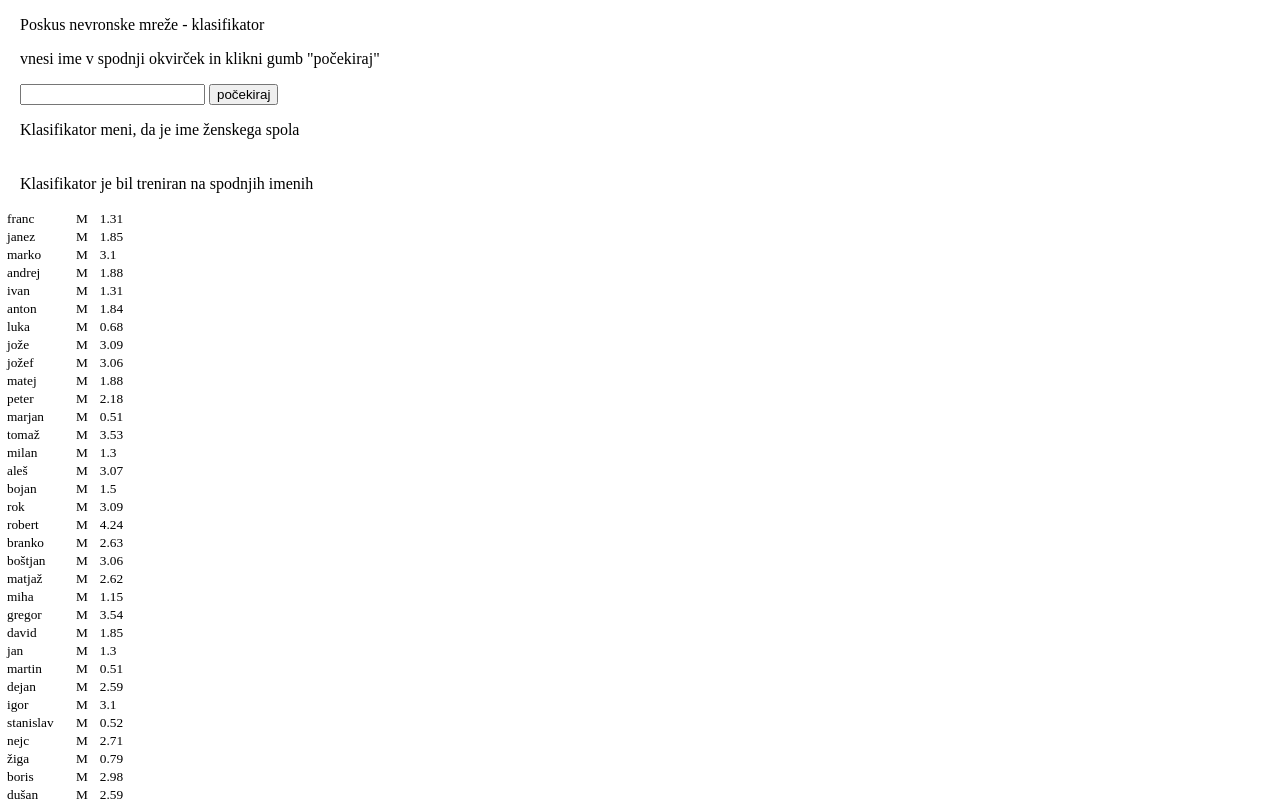
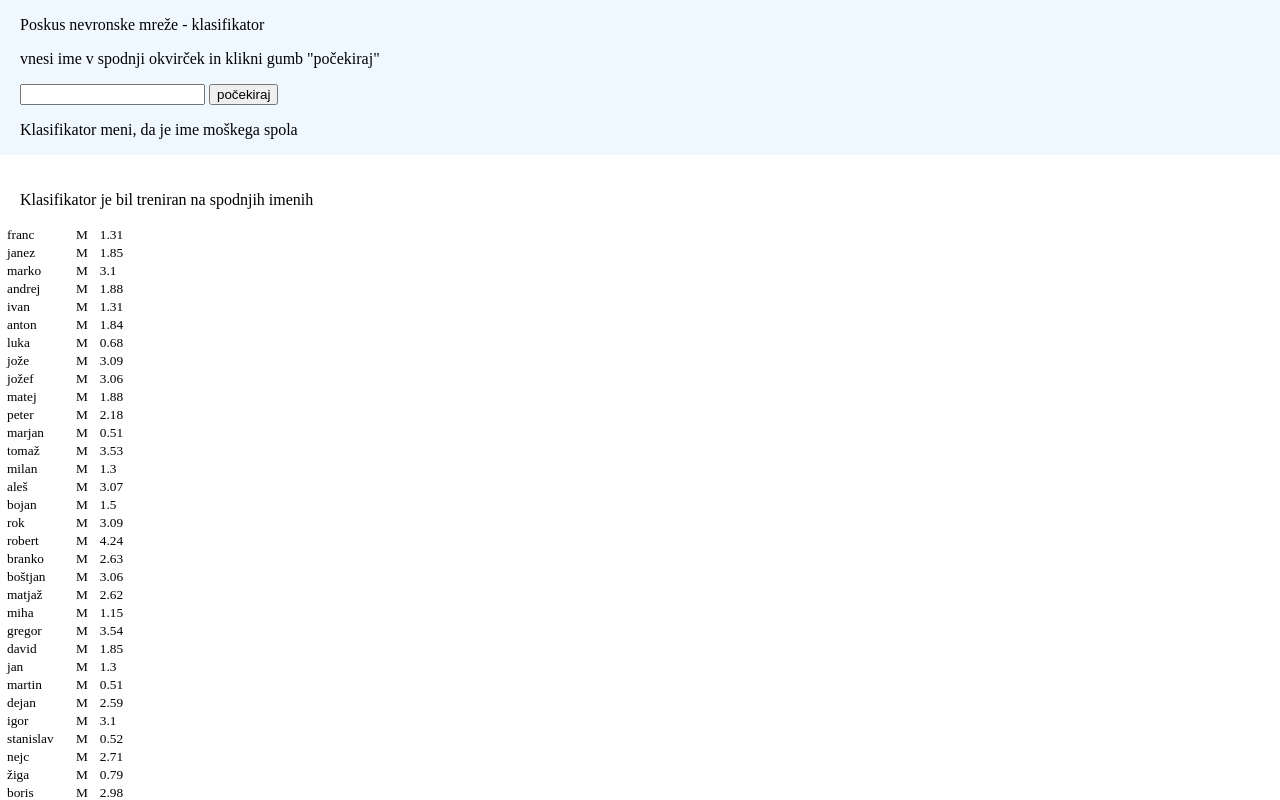
Before and after one commit to byguesswork/byguesswork, a plain HTML site: page klasifikator/index.html in a window 1280 px wide. Both pictures are taken after a click on the button "počekiraj". Shown: the top 800 px of the page. Drawn offline with Linux system fonts and the light colour scheme.

Commit message:
posodobljen klasifikator

```diff
--- a/klasifikator/index.html
+++ b/klasifikator/index.html
@@ -12,7 +12,7 @@
         <input id="inputField" type="text"> <button id="gumb">počekiraj</button>
         <p id="adhocresult"></p>
     </div>
-    <div>
+    <div id="results_header">
         <p style="padding: 20px 20px 0px;">Klasifikator je bil treniran na spodnjih imenih</p>
     </div>
     <div>
--- a/klasifikator/main.js
+++ b/klasifikator/main.js
@@ -2,9 +2,11 @@ const results = document.getElementById('results');
 const inputField = document.getElementById('inputField');
 const gumb = document.getElementById('gumb');
 const adHocResult = document.getElementById('adhocresult');
+const resultsHeader = document.getElementById('results_header');
 
 // TODO
 // naredit tabelo za primerjavo "if (sum > level.biases[i])" s trenutno rešitvijo v network > level > ff;
+// dodat da je default bias za value od končnice = 0, če ga ne najde;
 
 const rawNamesMale = ['franc',
     'janez',
@@ -499,10 +501,18 @@ function save(someInt) {
     console.log(keyName);
 }
 
+function topHeight() {
+    const topHeight = getComputedStyle(document.getElementById('vrhnji')).height;
+    resultsHeader.style.paddingTop = topHeight;
+}
+
 //  - - - -  KONC FUNKCIJ - - - -
 
 
 //  - - - -  IZVAJANJE - - - -
+
+// videz strani;
+topHeight();
 
 // zapolni preppedNames z imeni in readingi; na tej točli še ne z networkom;
 populateNames();
@@ -516,10 +526,16 @@ calculateOutputsAndDrawTable();
 gumb.addEventListener('click', gumbKliknjen);
 
 function gumbKliknjen() {
+    // inicializiramo ime;
     const enteredName = new Name(inputField.value);
-    addNetwork(enteredName);
+    // dodamo mu network;
+    enteredName.network = JSON.parse(someBrain);
+    // damo pravi bias (od končnice imena);
+    addBias(enteredName);
     const result = NeuralNetwork.feedForward(enteredName.readings, enteredName.network)[0];
     adHocResult.innerHTML = `Klasifikator meni, da je ime <span style="color:red;">${enteredName.name}</span> ${result == 1 ? "moškega" : "ženskega"} spola`;
+    topHeight();
 }
 
+
 //  konc..
--- a/klasifikator/style.css
+++ b/klasifikator/style.css
@@ -9,5 +9,9 @@ td {
 }
 
 #vrhnji {
-    margin-left: 20px;
+    position: fixed;
+    padding-left: 20px;
+    left: 0;
+    right: 0;
+    background-color: aliceblue;
 }
```
